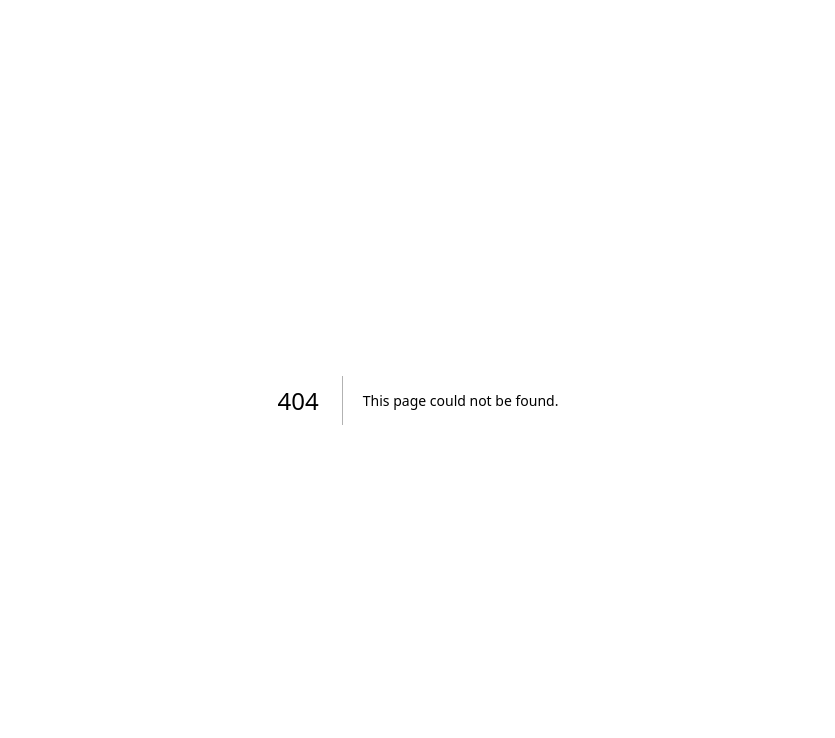
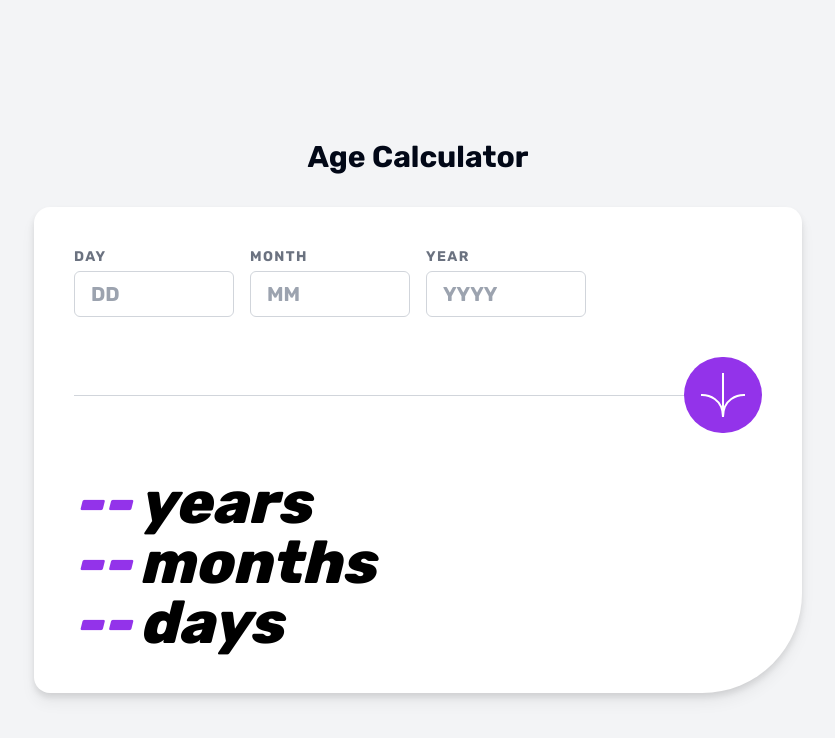
Before and after one commit to dj21-vicky21/UI_Challenges, a Next.js app: page /age-calculator in a window 1280 px wide. Before the commit this address had no page. Shown: the top 738 px of the page, without its empty margins (222-1057 px from the left). Built offline with nearby package versions, Linux system fonts and the light colour scheme.

Commit message:
Implement Age Calculator feature with validation and styling; update HomePage to include links to Age Calculator and Infinite Comment Chat, and add custom styles in globals.css.

```diff
--- /dev/null
+++ b/app/age-calculator/AgeCalculator.jsx
@@ -0,0 +1,163 @@
+'use client'
+
+import Image from 'next/image';
+import React, { useState, useEffect } from 'react';
+
+export default function AgeCalculator() {
+  const [day, setDay] = useState('');
+  const [month, setMonth] = useState('');
+  const [year, setYear] = useState('');
+  const [age, setAge] = useState({ years: '--', months: '--', days: '--' });
+  const [errors, setErrors] = useState({});
+  const [isCalculated, setIsCalculated] = useState(false);
+
+  // Form validation
+  const validate = () => {
+    const newErrors = {};
+    const currentDate = new Date();
+    const currentYear = currentDate.getFullYear();
+
+    // Validate day
+    if (!day) {
+      newErrors.day = 'This field is required';
+    } else if (isNaN(day) || day < 1 || day > 31) {
+      newErrors.day = 'Must be a valid day';
+    }
+
+    // Validate month
+    if (!month) {
+      newErrors.month = 'This field is required';
+    } else if (isNaN(month) || month < 1 || month > 12) {
+      newErrors.month = 'Must be a valid month';
+    }
+
+    // Validate year
+    if (!year) {
+      newErrors.year = 'This field is required';
+    } else if (isNaN(year) || year > currentYear) {
+      newErrors.year = 'Must be in the past';
+    }
+
+    // Check if the date is valid (e.g., no Feb 30th)
+    if (day && month && year && !newErrors.day && !newErrors.month && !newErrors.year) {
+      const date = new Date(year, month - 1, day);
+      if (
+        date.getFullYear() != year ||
+        date.getMonth() != month - 1 ||
+        date.getDate() != day
+      ) {
+        newErrors.day = 'Must be a valid date';
+      } else if (date > currentDate) {
+        newErrors.year = 'Must be in the past';
+      }
+    }
+
+    setErrors(newErrors);
+    return Object.keys(newErrors).length === 0;
+  };
+
+  const calculateAge = () => {
+    if (!validate()) return;
+
+    const birthDate = new Date(year, month - 1, day);
+    const currentDate = new Date();
+
+    let ageYears = currentDate.getFullYear() - birthDate.getFullYear();
+    let ageMonths = currentDate.getMonth() - birthDate.getMonth();
+    let ageDays = currentDate.getDate() - birthDate.getDate();
+
+    // Adjust for negative days
+    if (ageDays < 0) {
+      ageMonths--;
+      // Get the last day of the previous month
+      const lastMonth = new Date(currentDate.getFullYear(), currentDate.getMonth(), 0);
+      ageDays = lastMonth.getDate() + ageDays;
+    }
+
+    // Adjust for negative months
+    if (ageMonths < 0) {
+      ageYears--;
+      ageMonths += 12;
+    }
+
+    setAge({
+      years: ageYears,
+      months: ageMonths,
+      days: ageDays
+    });
+    setIsCalculated(true);
+  };
+
+  return (
+    <div className="bg-white p-6 md:p-10 rounded-tl-2xl rounded-tr-2xl rounded-bl-2xl rounded-br-8xl shadow-lg max-w-3xl w-full">
+      <div className="grid grid-cols-3 sm:grid-cols-4 gap-4 mb-10">
+        <div className="flex flex-col">
+          <label className={`text-sm font-bold uppercase tracking-widest mb-1 ${errors.day ? 'text-red-500' : 'text-gray-500'}`}>
+            Day
+          </label>
+          <input
+            type="text"
+            placeholder="DD"
+            value={day}
+            onChange={(e) => setDay(e.target.value)}
+            className={`border ${errors.day ? 'border-red-500' : 'border-gray-300'} rounded-md py-2 px-4 text-xl font-bold focus:outline-none focus:border-purple-500`}
+          />
+          {errors.day && <p className="text-red-500 text-xs italic mt-1">{errors.day}</p>}
+        </div>
+
+        <div className="flex flex-col">
+          <label className={`text-sm font-bold uppercase tracking-widest mb-1 ${errors.month ? 'text-red-500' : 'text-gray-500'}`}>
+            Month
+          </label>
+          <input
+            type="text"
+            placeholder="MM"
+            value={month}
+            onChange={(e) => setMonth(e.target.value)}
+            className={`border ${errors.month ? 'border-red-500' : 'border-gray-300'} rounded-md py-2 px-4 text-xl font-bold focus:outline-none focus:border-purple-500`}
+          />
+          {errors.month && <p className="text-red-500 text-xs italic mt-1">{errors.month}</p>}
+        </div>
+
+        <div className="flex flex-col">
+          <label className={`text-sm font-bold uppercase tracking-widest mb-1 ${errors.year ? 'text-red-500' : 'text-gray-500'}`}>
+            Year
+          </label>
+          <input
+            type="text"
+            placeholder="YYYY"
+            value={year}
+            onChange={(e) => setYear(e.target.value)}
+            className={`border ${errors.year ? 'border-red-500' : 'border-gray-300'} rounded-md py-2 px-4 text-xl font-bold focus:outline-none focus:border-purple-500`}
+          />
+          {errors.year && <p className="text-red-500 text-xs italic mt-1">{errors.year}</p>}
+        </div>
+      </div>
+
+      <div className="relative flex items-center justify-center sm:justify-end mb-10">
+        <div className="absolute left-0 right-0 border-t border-gray-300"></div>
+        <button
+          onClick={calculateAge}
+          className="bg-purple-600 hover:bg-purple-700 text-white rounded-full p-4 z-10 transition duration-300 focus:outline-none"
+        >
+          <svg xmlns="http://www.w3.org/2000/svg" width="46" height="44" viewBox="0 0 46 44"><g fill="none" stroke="#FFF" strokeWidth="2"><path d="M1 22.019C8.333 21.686 23 25.616 23 44M23 44V0M45 22.019C37.667 21.686 23 25.616 23 44"/></g></svg>
+        </button>
+      </div>
+
+      <div className="font-extrabold italic text-5xl md:text-6xl leading-tight">
+        <div className="flex items-baseline">
+          <span className="text-purple-600 mr-2">{isCalculated ? age.years : '--'}</span>
+          <span className="text-black">years</span>
+        </div>
+        <div className="flex items-baseline">
+          <span className="text-purple-600 mr-2">{isCalculated ? age.months : '--'}</span>
+          <span className="text-black">months</span>
+        </div>
+        <div className="flex items-baseline">
+          <span className="text-purple-600 mr-2">{isCalculated ? age.days : '--'}</span>
+          <span className="text-black">days</span>
+        </div>
+      </div>
+    </div>
+  );
+}
--- /dev/null
+++ b/app/age-calculator/layout.jsx
@@ -0,0 +1,7 @@
+export default function AgeCalculatorLayout({ children }) {
+  return (
+    <div className="min-h-screen flex flex-col items-center justify-center bg-gray-100 p-4">
+      {children}
+    </div>
+  );
+}
--- /dev/null
+++ b/app/age-calculator/page.jsx
@@ -0,0 +1,13 @@
+'use client'
+
+import React, { useState } from 'react';
+import AgeCalculator from './AgeCalculator';
+
+export default function Page() {
+  return (
+    <div className="flex min-h-screen flex-col items-center justify-center p-4 bg-gray-100">
+      <h1 className="text-3xl font-bold mb-8">Age Calculator</h1>
+      <AgeCalculator />
+    </div>
+  );
+}
--- a/app/globals.css
+++ b/app/globals.css
@@ -133,3 +133,10 @@
     animation: flipBottom 700ms cubic-bezier(0.4, 0, 0.2, 1)  forwards; /* Start after top animation completes */
   }
 }
+
+/* Custom Age Calculator Styles */
+.rounded-br-8xl {
+  border-bottom-right-radius: 100px;
+}
+
+/* Other custom styles below if needed */
--- a/app/page.js
+++ b/app/page.js
@@ -4,7 +4,7 @@ import Link from 'next/link';
 export default function HomePage() {
   return (
     <div className="min-h-screen flex flex-col items-center justify-center bg-gradient-to-r from-purple-400 via-pink-500 to-red-500">
-      <h1 className="text-4xl font-bold text-white mb-12">Welcome to My Website</h1>
+      <h1 className="text-4xl font-bold text-white mb-12">UI/functional Challenges</h1>
       <div className="grid grid-cols-1 md:grid-cols-3 gap-8">
         <Link href="/chat">
           <div className="block p-6 max-w-sm bg-white rounded-lg border border-gray-200 shadow-lg transform transition duration-500 hover:scale-105 hover:shadow-2xl hover:bg-purple-100">
@@ -24,6 +24,18 @@ export default function HomePage() {
             <p className="text-gray-700">Check out the countdown to our event.</p>
           </div>
         </Link>
+        <Link href="/infinite-comment-chat">
+          <div className="block p-6 max-w-sm bg-white rounded-lg border border-gray-200 shadow-lg transform transition duration-500 hover:scale-105 hover:shadow-2xl hover:bg-red-100">
+            <h2 className="text-2xl font-semibold mb-2 text-red-700">Infinite Comment Chat</h2>
+            <p className="text-gray-700">Check out the infinite comment chat.</p>
+          </div>
+        </Link>
+        <Link href="/age-calculator">
+          <div className="block p-6 max-w-sm bg-white rounded-lg border border-gray-200 shadow-lg transform transition duration-500 hover:scale-105 hover:shadow-2xl hover:bg-indigo-100">
+            <h2 className="text-2xl font-semibold mb-2 text-indigo-700">Age Calculator</h2>
+            <p className="text-gray-700">Calculate your exact age in years, months, and days.</p>
+          </div>
+        </Link>
       </div>
     </div>
   );
```
